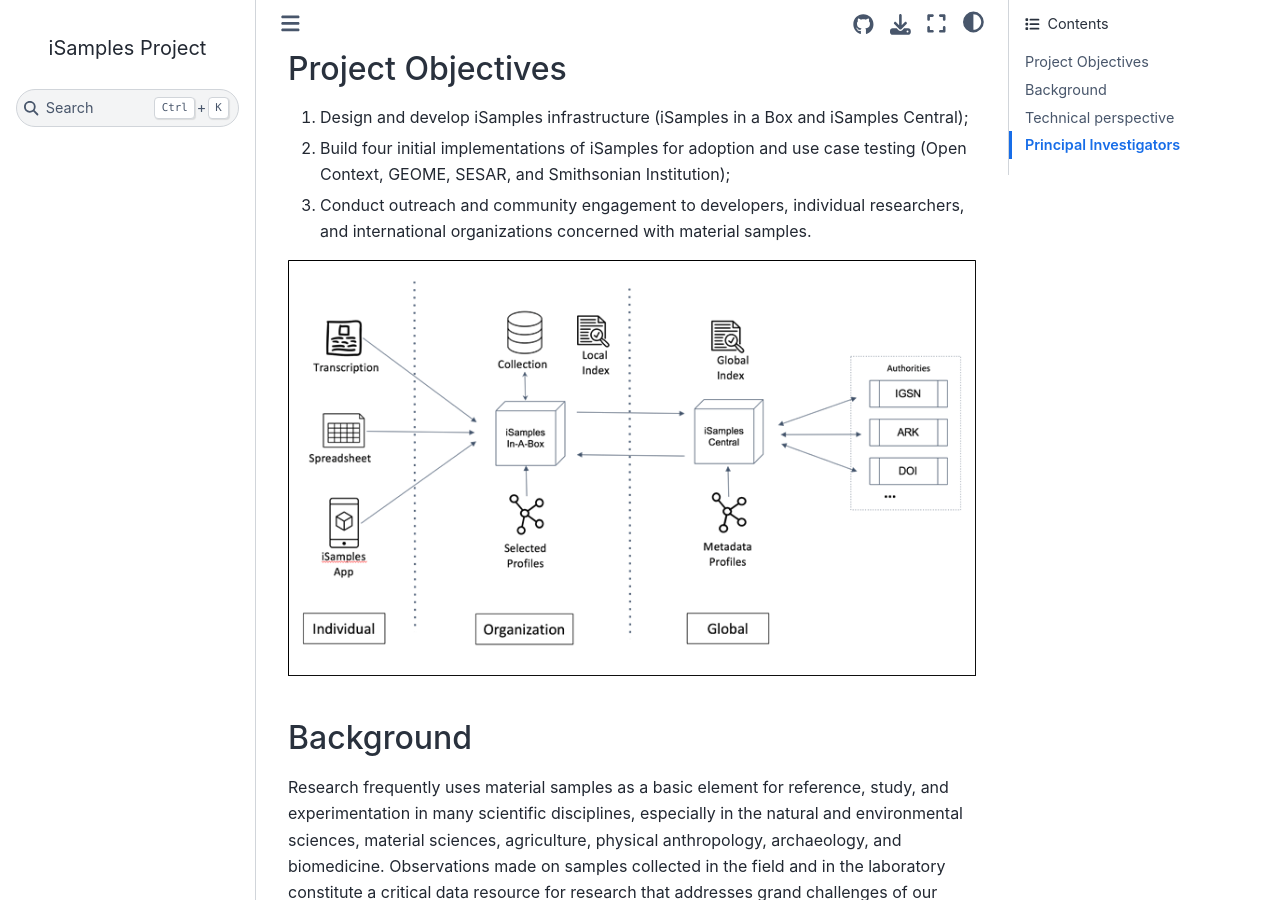
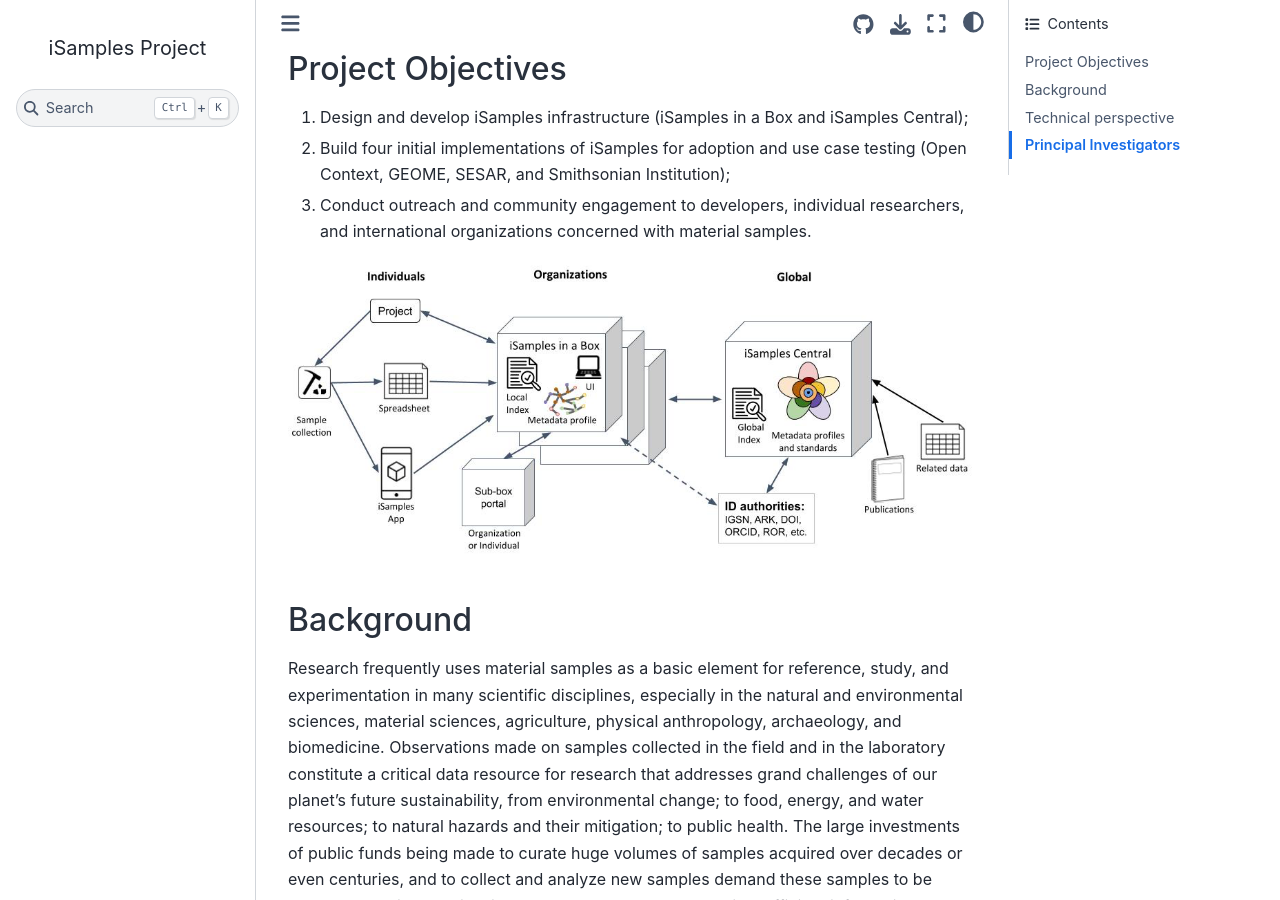
Before and after one commit to isamplesorg/isamplesorg.github.io, a Sphinx documentation site: the page built from docs/source/index.md, in a window 1280 px wide and 900 px high, scrolled down 455 px. Built offline with Sphinx 7.4.7 and the Sphinx Book theme 1.1.4, drawn with Linux system fonts in a browser that asks for light colours.

Commit message:
Update index.md
Update architecture workflow

```diff
--- a/docs/source/index.md
+++ b/docs/source/index.md
@@ -18,7 +18,7 @@
 2. Build four initial implementations of iSamples for adoption and use case testing (Open Context, GEOME, SESAR, and Smithsonian Institution);
 3. Conduct outreach and community engagement to developers, individual researchers, and international organizations concerned with material samples.
 
-![iSamples diagram](/_static/iSamples.png)
+![iSamples diagram](/_static/iSamplesArchitecture.png)
 
 ## Background
 Research frequently uses material samples as a basic element for reference, study, and experimentation in many scientific disciplines, especially in the natural and environmental sciences, material sciences, agriculture, physical anthropology, archaeology, and biomedicine. Observations made on samples collected in the field and in the laboratory constitute a critical data resource for research that addresses grand challenges of our planet’s future sustainability, from environmental change; to food, energy, and water resources; to natural hazards and their mitigation; to public health. The large investments of public funds being made to curate huge volumes of samples acquired over decades or even centuries, and to collect and analyze new samples demand these samples to be openly accessible, easily discoverable, and documented with sufficient information to make them reusable. The current ecosystem of sample and sample data management in the U.S. and globally is highly fragmented across stakeholders, including museums, federal agencies, academic institutions, and individual researchers, with a multitude of institutional and discipline-specific catalogs, practices for sample identification, and protocols for describing samples.
```
